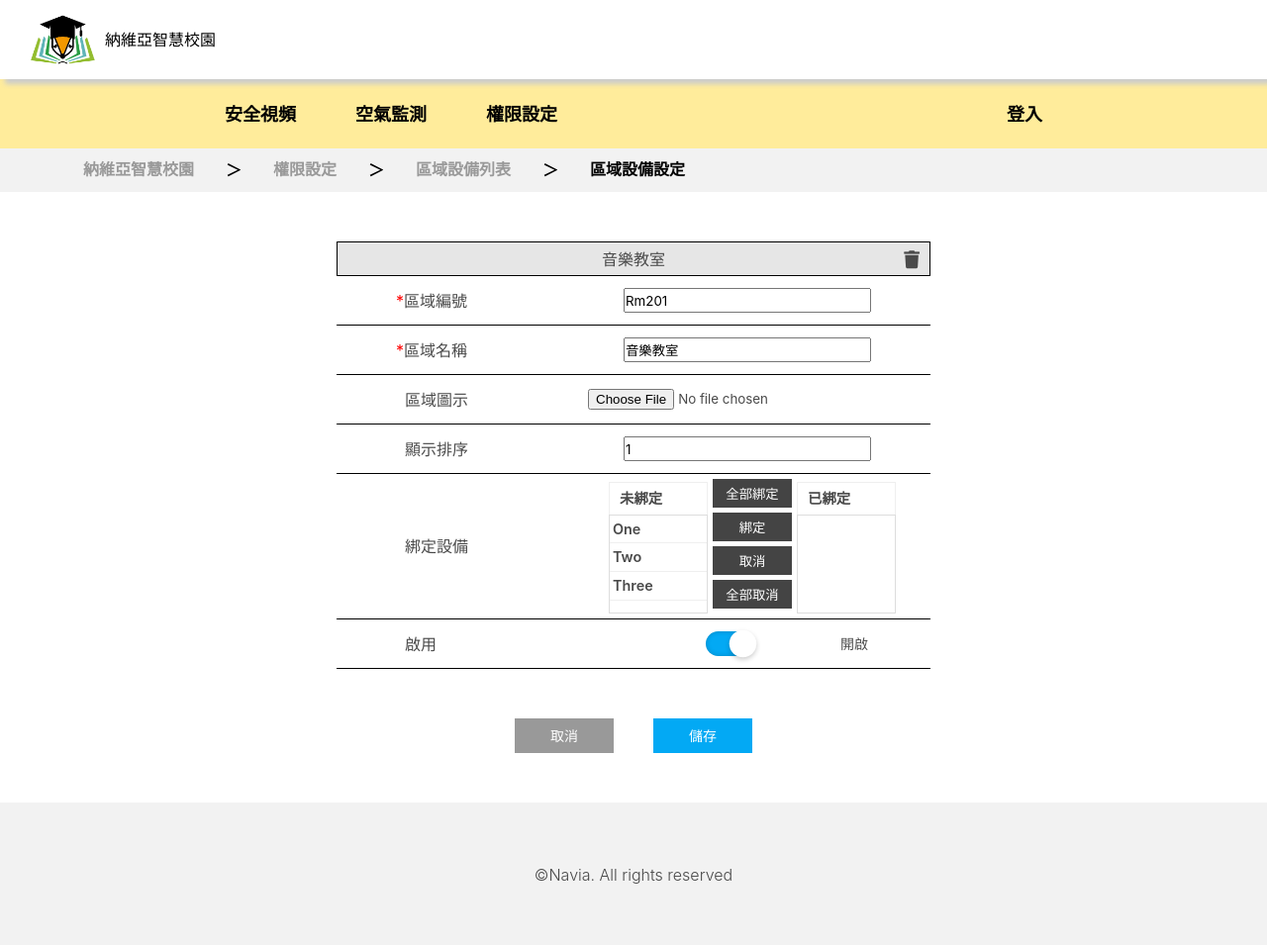
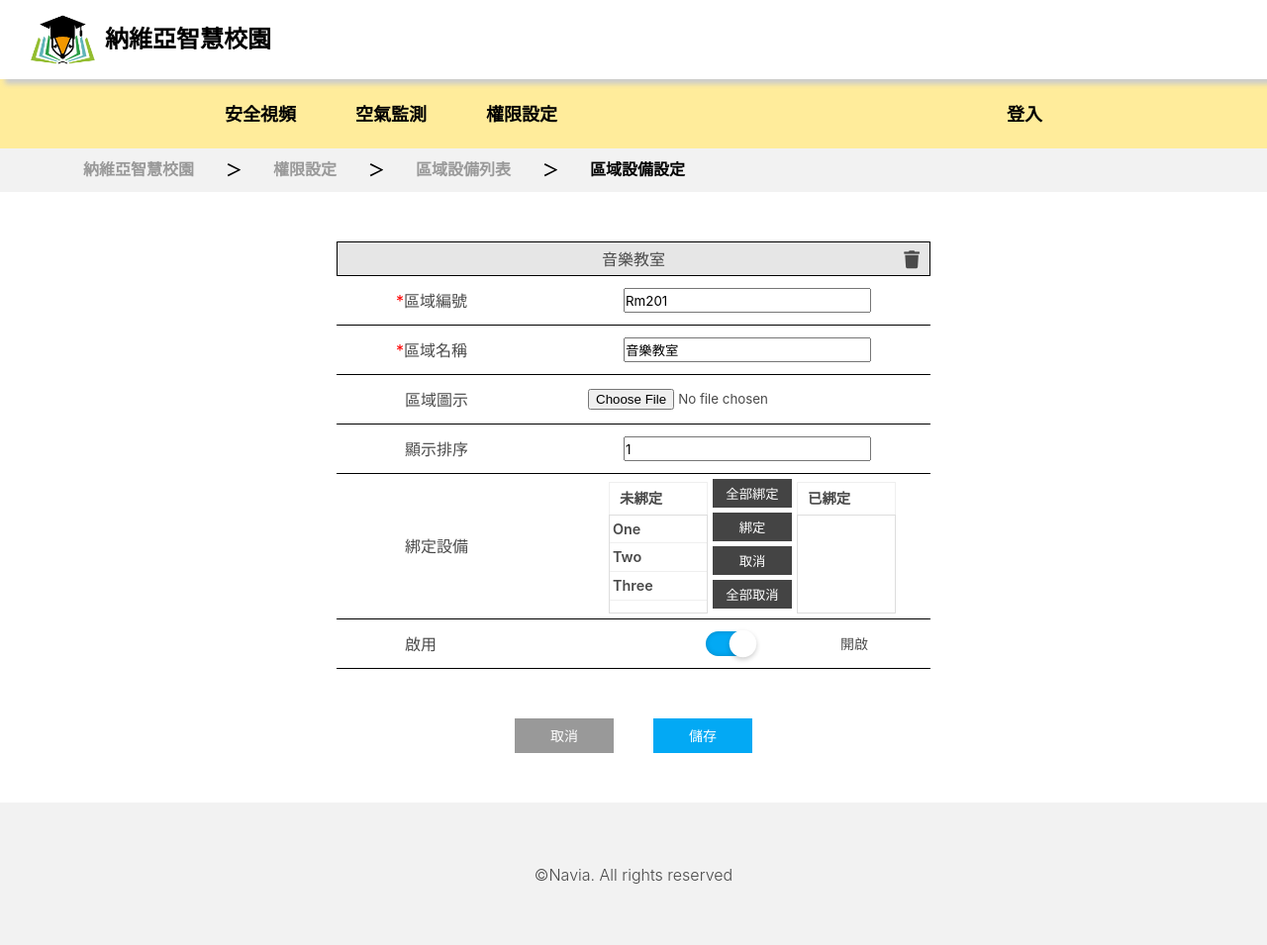
Before and after one commit to 10994015/SmartCmpus, a plain HTML site: page SmartCmpus_Vincent/webpage/setArea.html in a window 1280 px wide. Shown: the whole page at 99% size. Drawn offline with nearby package versions, Linux system fonts and the light colour scheme.

Commit message:
修改h1

```diff
--- a/SmartCmpus_Vincent/styles/area.css
+++ b/SmartCmpus_Vincent/styles/area.css
@@ -1,3 +1,7 @@
+h1{
+	font-weight: 600;
+	font-size: 24px;
+}
 .time-period{
 	display: flex;
 	flex-direction: column;
```
